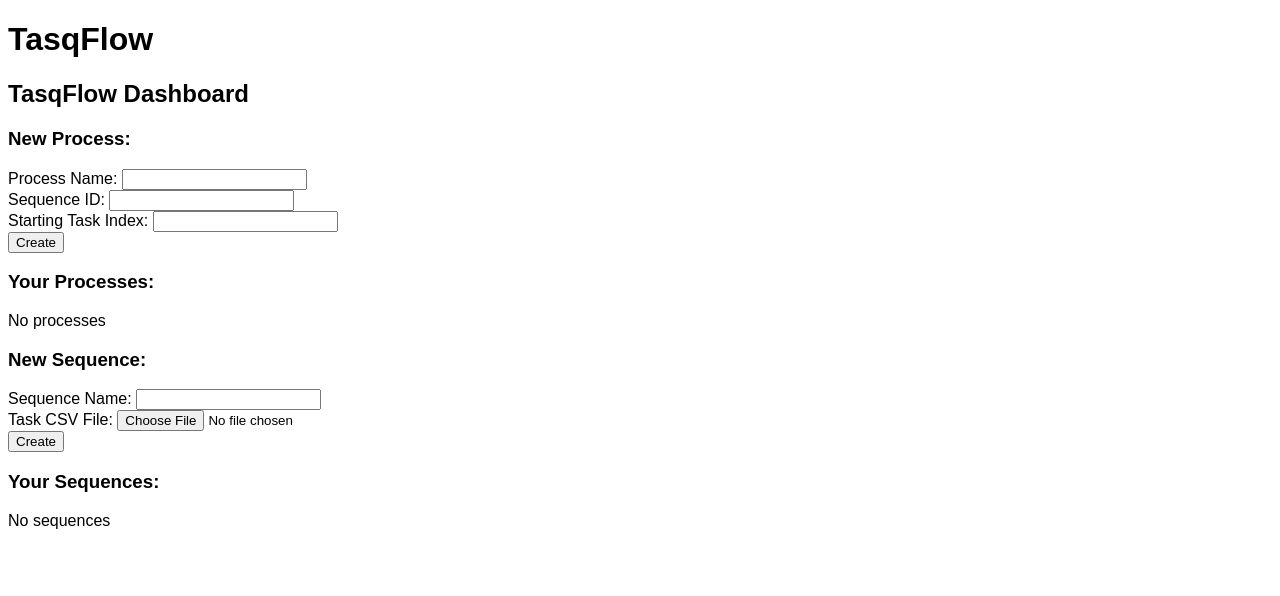
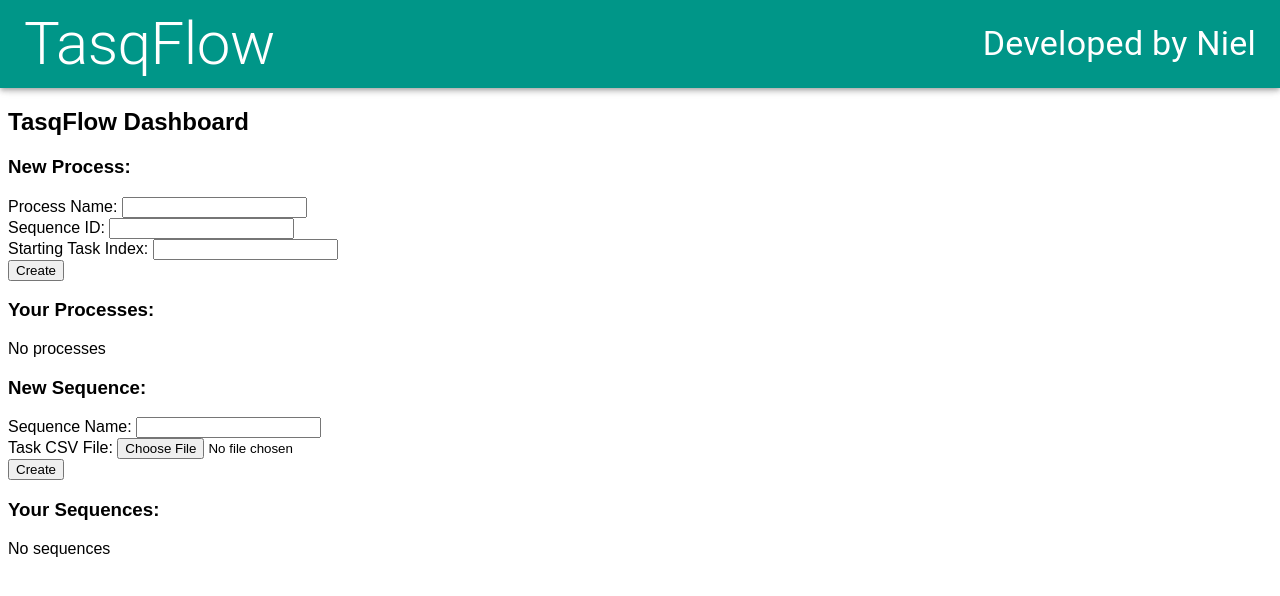
Before and after one commit to Nielam-Dass/TasqFlow, a React (Vite) app: page / in a window 1280 px wide. Shown: the top 596 px of the page. Built offline with nearby package versions, Linux system fonts and the light colour scheme.

Commit message:
Add Material UI AppBar component on top

```diff
--- a/package.json
+++ b/package.json
@@ -10,6 +10,9 @@
     "preview": "vite preview"
   },
   "dependencies": {
+    "@emotion/react": "^11.14.0",
+    "@emotion/styled": "^11.14.1",
+    "@mui/material": "^9.0.0",
     "@types/papaparse": "^5.5.2",
     "papaparse": "^5.5.3",
     "react": "^19.2.4",
--- a/src/App.tsx
+++ b/src/App.tsx
@@ -4,6 +4,8 @@ import SequencePage from "./pages/sequence/SequencePage"
 import ProcessPage from "./pages/process/ProcessPage"
 import TasqUserDataProvider from "./components/TasqUserData"
 import HomePage from "./pages/home/HomePage"
+import { AppBar, createTheme, ThemeProvider, Toolbar, Typography } from "@mui/material"
+import { teal } from "@mui/material/colors"
 
 
 const browserRouter = createBrowserRouter([
@@ -27,6 +29,12 @@ const browserRouter = createBrowserRouter([
   }
 ])
 
+const theme = createTheme({
+  palette: {
+    primary: teal
+  }
+})
+
 /**
  * Defines app layout
  *
@@ -35,9 +43,19 @@ const browserRouter = createBrowserRouter([
 function AppLayout(): JSX.Element {
   return (
     <>
-      <TasqUserDataProvider>
-        <Outlet/>
-      </TasqUserDataProvider>
+      <ThemeProvider theme={theme}>
+        <AppBar>
+          <Toolbar sx={{p: 1}}>
+            <Typography variant="h2" sx={{flexGrow: 1}}>TasqFlow</Typography>
+            <Typography variant="h4">Developed by Niel</Typography>
+          </Toolbar>
+        </AppBar>
+        <Toolbar sx={{p: 1}}/>
+
+        <TasqUserDataProvider>
+          <Outlet/>
+        </TasqUserDataProvider>
+      </ThemeProvider>
     </>
   )
 }
@@ -50,7 +68,6 @@ function AppLayout(): JSX.Element {
 function App(): JSX.Element {
   return (
     <>
-      <h1>TasqFlow</h1>
       <RouterProvider router={browserRouter} />
     </>
   )
```
Also changed, not shown: 1 other file (tests, documents, lock files or other folders).
